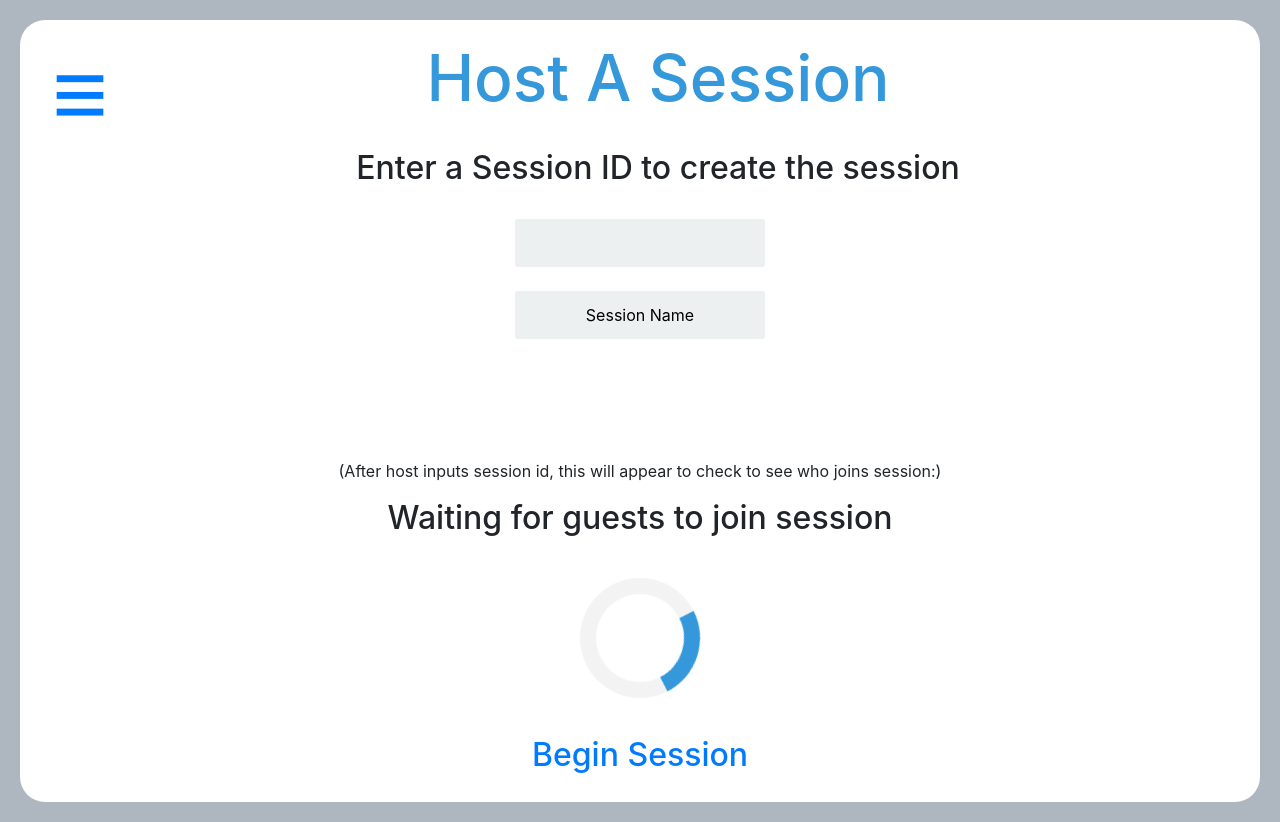
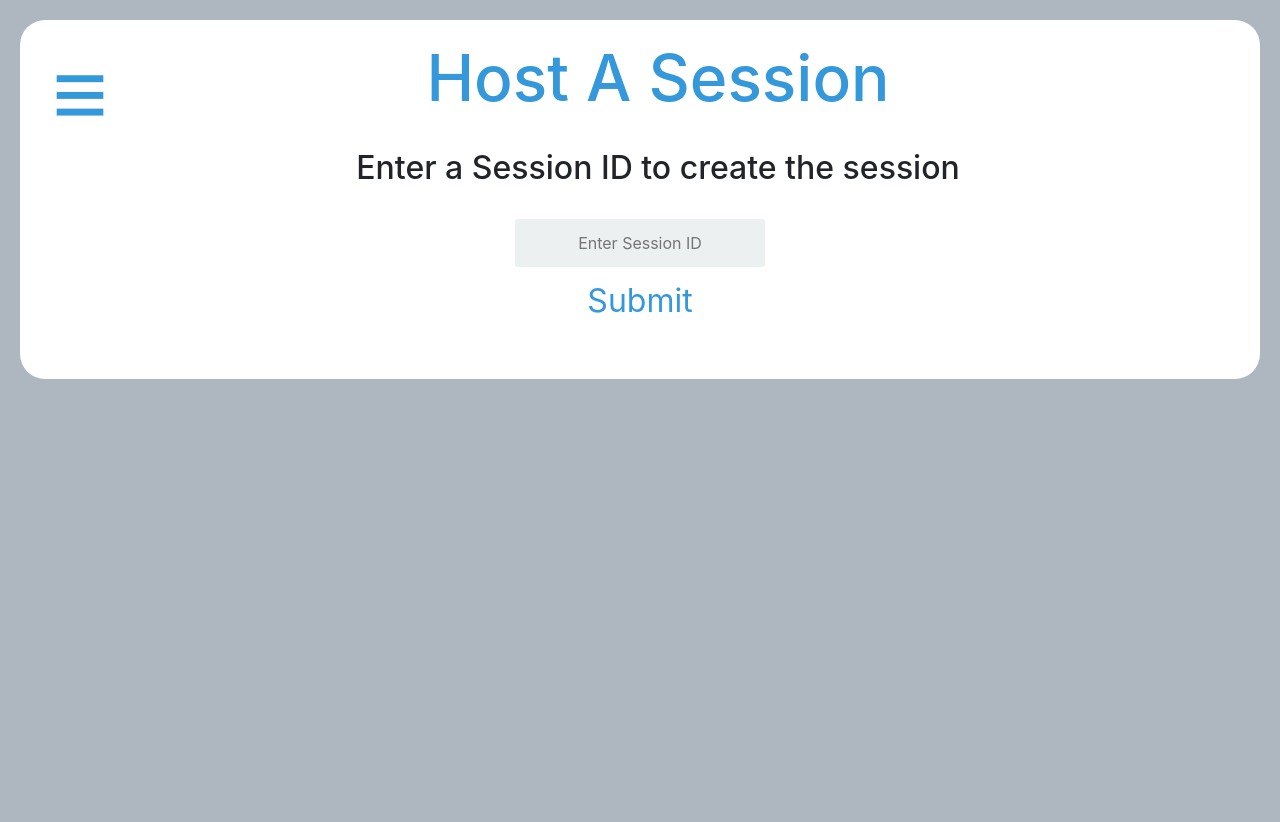
Before and after one commit to milesmahon/cs411, a Flask app: page /host in a window 1280 px wide. After the commit the page ends 800 px from the top, so only its background shows below. Run offline with Flask 2, Linux system fonts and the light colour scheme; the first user in the database is signed in; some libraries are stand-ins or nearby versions.

Commit message:
Fixed frontend stuff for guest and host html file.

```diff
--- a/Sync/app.py
+++ b/Sync/app.py
@@ -95,10 +95,17 @@ def guest_sesh_join():
         SESSION_USERS[processed_text].append(current_user.id)
         sessioninfo = SESSION_USERS[processed_text]
         print("Success")
+        return render_template('room.html',sessioninfo = sessioninfo, sesh = processed_text)
     else:
         sessioninfo = "Session does not exist"
         print(sessioninfo)
     return render_template('guest.html',sessioninfo = sessioninfo, sesh = processed_text)
+    """
+        return render_template('room.html',sessioninfo = sessioninfo, sesh = processed_text)
+    else:
+        sessioninfo = "Session does not exist"
+        return render_template('guest.html',sessioninfo = sessioninfo, sesh = processed_text)
+    """
 
 
 @app.route("/host", methods = ['POST'])
@@ -106,6 +113,7 @@ def host_sesh_create():
     text = request.form['sname']
     processed_text = text.upper()
     SESSION_USERS[processed_text].append(current_user.id)
+    hostl.append(current_user.id)
     sessioninfo = SESSION_USERS[processed_text]
     return render_template('host.html', sessioninfo = sessioninfo, sesh = processed_text)
 
@@ -122,7 +130,7 @@ def room():
     context_endpoint = "https://api.spotify.com/v1/me/player"
     context_response = requests.get(context_endpoint, headers=auth_header)
     context_data =  json.loads(context_response.text)
-    return render_template('room.html', hosts = hosts, context_data = context_data)
+    return render_template('room.html', hosts=hosts, context_data=context_data)
 
 @app.route('/guest_home')
 def guest_home():
--- a/Sync/static/styles/style.css
+++ b/Sync/static/styles/style.css
@@ -10,6 +10,7 @@ h1 {
 }
 
 a {
+    color: #3498DB;
     text-decoration: none;
     margin: 0px;
     padding: 0px;
@@ -153,6 +154,12 @@ input {
 	transition: border .5s;
 }
 
+input.submit{
+    background:none;
+    border:none;
+    font-size: 2em;
+	color: #3498DB;
+}
 
 /*
 .login {
--- a/Sync/templates/host.html
+++ b/Sync/templates/host.html
@@ -34,66 +34,24 @@
 		<div id="main">
 			<h1>Host A Session</h1>
             <br>
-			<h2>Enter a Session ID to create the session</h2>
+            <h2>Enter a Session ID to create the session</h2>
             <br>
             <form method="POST">
-                <input type = "text" name = "sname" > <br> <br>
-                <input type="submit" value="Session Name">
+                <input type="text" name="sname" value="" placeholder="Enter Session ID">
+                <br>
+                <input class="submit" type="submit" value="Submit">
             </form>
             <br>
+
             {% if sesh %}
-            {{ sesh }}:
-            {{ sessioninfo[0].id }}
-            {% endif %}
-            <br>
-
-            <br><br><br>
-
-            <p>(After host inputs session id, this will appear to check to see who joins session:)</p>
-            <h2>Waiting for guests to join session</h2>
+           <!-- {{ sesh }}:
+            {{ sessioninfo[0].id }} -->
+            <h2>Waiting for guests to join session: {{ sesh }}</h2>
             <div class="loader"></div>
             <h2><a href="room" role="button">Begin Session</a></h2>
-		</div>
+            {% endif %}
+        </div>
 	</div>
 
 </body>
 </html>
-<!--
-    	<script type="text/javascript" src="//code.jquery.com/jquery-1.4.2.min.js"></script>
-    <script type="text/javascript" src="//cdnjs.cloudflare.com/ajax/libs/socket.io/1.3.5/socket.io.min.js"></script>
-	<script type="text/javascript" charset="utf-8">
-$(document).ready(function(){
-    var socket = io.connect('http://' + document.domain + ':' + location.port + '/test');
-    socket.on('my response', function(msg) {
-        $('#log').append('<p>Received: ' + msg.data + '</p>');
-    });
-    $('form#emit').submit(function(event) {
-        socket.emit('my event', {data: $('#emit_data').val()});
-        return false;
-    });
-    $('form#broadcast').submit(function(event) {
-        socket.emit('my broadcast event', {data: $('#broadcast_data').val()});
-        return false;
-    });
-});
-		</script>
-</head>
-<body>
-    <form id="broadcast" method="POST" action='#'>
-        <input type="text" name="broadcast_data" id="broadcast_data" placeholder="Message">
-        <input name = "text" type="submit" value="Broadcast">
-    </form>
-    <form id="disconnect" method="POST" action="#">
-        <input type="submit" value="Disconnect">
-    </form>
-
-    <form method="POST">
-        <input type = "hidden" name = "pause" value = "{{ current_user.id }}" >
-        <input type="submit" value="Pause">
-    </form>
-
-    <h2>Receive:</h2>
-    <div id="log"></div>
-</body>
-</html>
--->
```
Also changed, not shown: Sync/templates/guest.html (+4 -6 lines), Sync/templates/room.html (+28 -3 lines).
